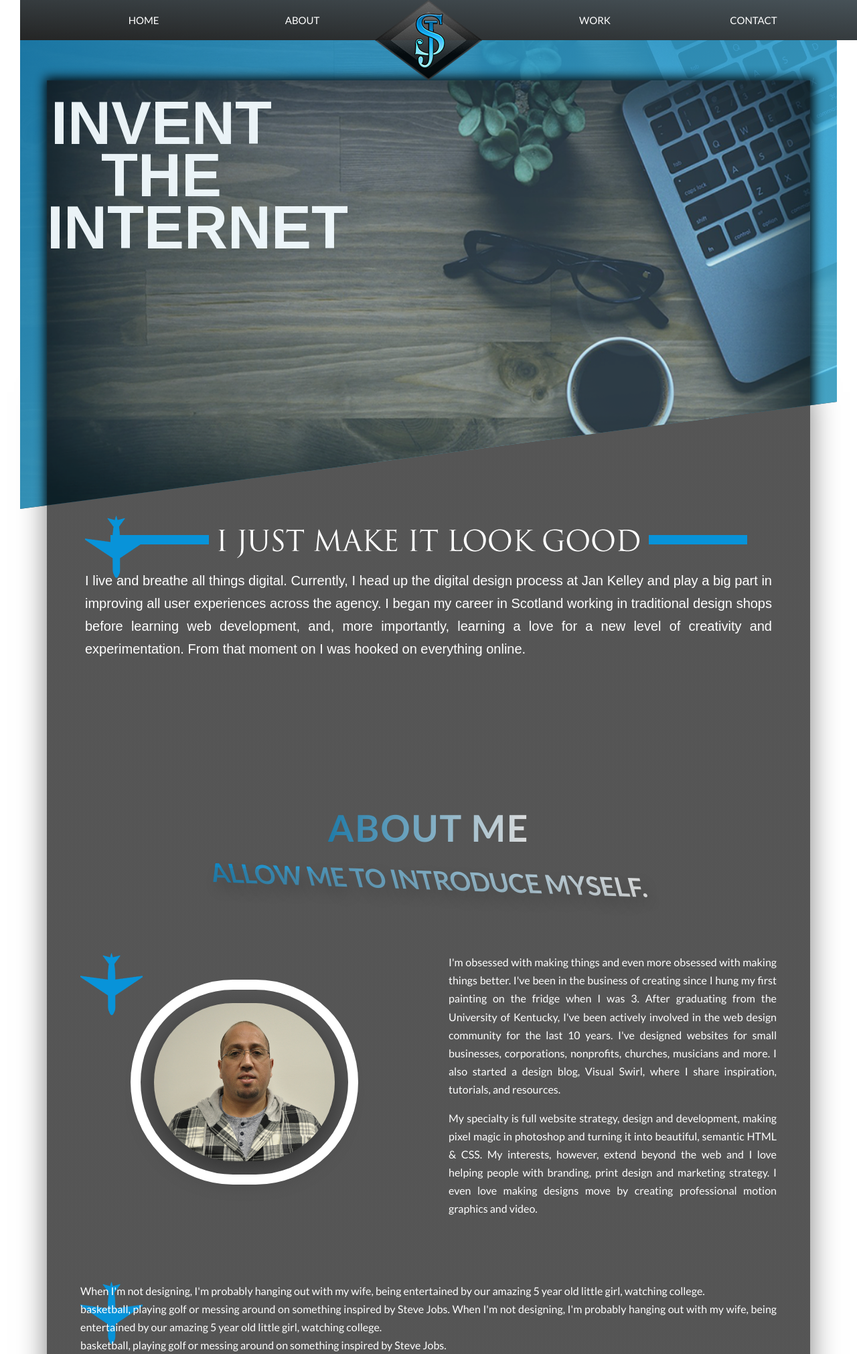
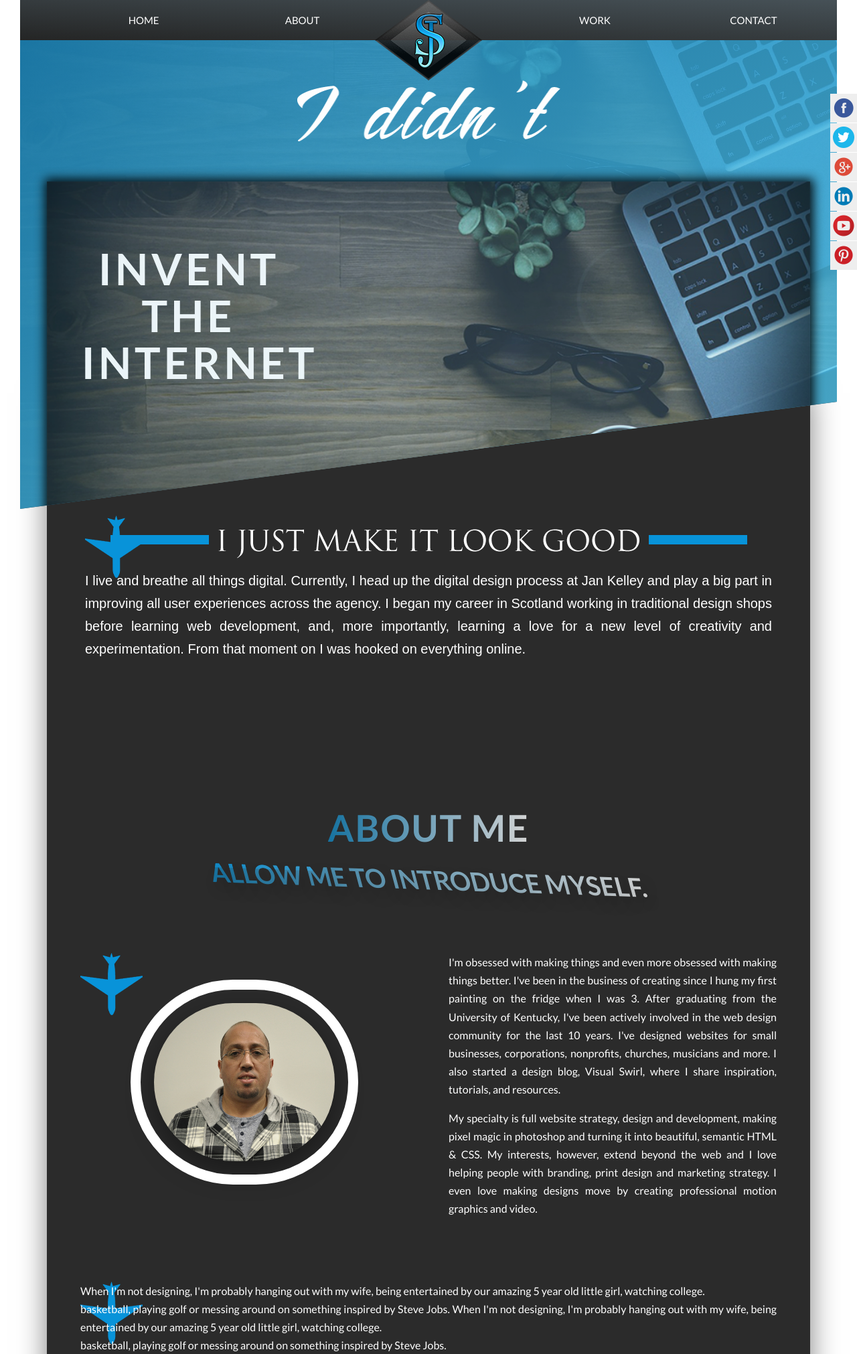
Before and after one commit to jaouadpxy/portfolio, a PHP site: page / in a window 1280 px wide. Shown: the top 2022 px of the page at 67% size. Run offline with PHP 8.4, Linux system fonts and the light colour scheme.

Commit message:
added the social media components

```diff
--- a/css/main.css
+++ b/css/main.css
@@ -457,6 +493,50 @@ body {
     opacity: 1;
     transform: translate(-50%, -50%) scale(1); }
 
+.sticky-container {
+  padding: 0px;
+  margin: 0px;
+  position: fixed;
+  right: -170px;
+  top: 140px;
+  width: 210px;
+  z-index: 1000000000; }
+
+.sticky li {
+  list-style-type: none;
+  background-color: #eee;
+  color: #efefef;
+  height: 43px;
+  padding: 0px;
+  margin: 0px 0px 1px 0px;
+  -webkit-transition: all 0.25s ease-in-out;
+  -moz-transition: all 0.25s ease-in-out;
+  -o-transition: all 0.25s ease-in-out;
+  transition: all 0.25s ease-in-out;
+  cursor: pointer;
+  z-index: 99999999; }
+
+.sticky li:hover {
+  margin-left: -115px; }
+
+.sticky li img {
+  float: left;
+  margin: 5px 4px;
+  margin-right: 5px; }
+
+.sticky li p {
+  padding-top: 5px;
+  margin: 0px;
+  line-height: 16px;
+  font-size: 11px; }
+
+.sticky li p a {
+  text-decoration: none;
+  color: #2C3539; }
+
+.sticky li p a:hover {
+  text-decoration: underline; }
+
 .row {
   background-image: url(../img/plane.png);
   background-repeat: no-repeat;
@@ -514,38 +599,57 @@ body {
     background-image: url(../img/heading-title.png);
     background-repeat: no-repeat;
     background-size: 100% 100%;
-    background-position: center center;
-    display: none; }
+    background-position: center center; }
+  .header__text-box {
+    position: absolute;
+    top: 25%;
+    left: 20%;
+    transform: translate(-50%, -50%); }
   .header-primary {
     min-height: 100vh;
     width: 114rem;
     margin: 6rem auto 0;
-    position: relative; }
-    .header-primary--sub {
+    position: relative;
+    backface-visibility: hidden; }
+    .header-primary__main {
       opacity: 0.9;
-      height: 100vh;
+      height: 95vh;
       background-image: url(../img/notebook-meduim.png);
       background-position: center;
       background-size: 100% 100%;
+      max-width: 114rem;
       width: 100%;
       background-repeat: no-repeat;
       display: inline-block;
       -webkit-box-shadow: 1px 0px 15px 4px #000000;
       box-shadow: 1px 0px 15px 4px #000000; }
-      .header-primary--sub__title {
-        position: absolute;
-        top: 0;
-        left: 0;
-        padding-top: 2.5rem;
-        font-size: 9rem;
-        font-family: "Arial", sans-serif;
-        font-weight: bold;
-        color: #fff;
-        text-align: center;
-        line-height: 7.8rem;
-        width: 30%; }
-        .header-primary--sub__titlespan {
-          display: block; }
+
+.heading-primary span {
+  display: block;
+  font-size: 6.5rem;
+  font-weight: 700;
+  color: #fff;
+  letter-spacing: .5rem;
+  line-height: 7rem; }
+
+.heading-primary :nth-child(1) {
+  animation-name: moveInRight;
+  animation-duration: 1s;
+  animation-timing-function: ease-in-out;
+  position: relative;
+  left: 2.5rem; }
+
+.heading-primary :nth-child(2) {
+  animation-name: moveInLeft;
+  animation-duration: 2s;
+  animation-timing-function: ease-in-out;
+  position: relative;
+  left: 9rem; }
+
+.heading-primary :nth-child(3) {
+  animation-name: moveInRight;
+  animation-duration: 2s;
+  animation-timing-function: ease-in-out; }
 
 .secondmain {
   height: 25rem;
@@ -639,12 +751,30 @@ body {
     float: right;
     text-align: justify; }
 
+@media screen and (max-width: 900px) {
+  .footer {
+    padding: 8rem 2rem; }
+    .footer__navigation {
+      width: 100%;
+      text-align: center; }
+    .footer__copyright {
+      width: 100%;
+      float: none; } }
+
+@media screen and (max-width: 600px) {
+  .footer {
+    padding: 8rem 0; }
+    .footer .footer__navigation {
+      width: 100%;
+      text-align: center;
+      padding-bottom: 3rem; } }
+
 .container {
   position: relative;
   max-width: 114rem;
-  box-shadow: 0 1.5rem 4rem rgba(0, 0, 0, 0.5);
+  box-shadow: 0 1.7rem 4rem rgba(0, 0, 0, 0.5);
   margin: 0 auto;
-  background-image: linear-gradient(to right bottom, rgba(43, 43, 43, 0.8), rgba(43, 43, 43, 0.8)), url(../img/plane.png);
+  background: #2b2b2b;
   padding: 20rem 0 7rem;
   margin-top: -19rem;
   background-repeat: no-repeat;
--- /dev/null
+++ b/indec.php
@@ -0,0 +1 @@
+<?php include_once("index.html"); ?>
--- a/index.html
+++ b/index.html
@@ -26,6 +26,8 @@
 </head>
 
 <body>
+
+    <header class="header">
             <nav class="nav">
                     <div class="toggle">
                         <i class="fa fa-bars menu" aria-hidden="true"></i>
@@ -44,23 +46,35 @@
                         <li><a href="#contact">CONTACT</a></li>
                     </ul>
                 </nav>
-    <header class="header">
         <h1 class="header__main">
            <!-- <img src="img/heading-title.png" alt="I didn't" class="header__main__img" /> -->
         </h1>
         <div id="home"></div>
 
         <div class="header-primary">
-            <div class="header-primary--sub">
-                <h1 class="header-primary--sub__title">
+            <div class="header-primary__main">
+                <!-- <h1 class="header-primary--sub__title">
                     <span>INVENT</span>
                     <span>THE</span>
                     <span>INTERNET</span>
                 </h1>
+             -->
+            <div class="header__text-box">
+                <h1 class="heading-primary">
+                    <span class="heading-primary--main">INVENT</span>
+                    <span class="heading-primary--sub1">THE</span>
+                    <span class="heading-primary--sub2">INTERNET</span>
+                </h1>
+
+                <!-- <a href="#section-tours" class="btn btn--white btn--animated">Discover our tours</a> -->
+            </div>
             </div>
 
         </div>
+
     </header>
+    <!-- <div class="wrap"> -->
+
 
     <main class="container">
         <div class=" row secondmain">
@@ -279,9 +293,12 @@
 
         </div>
     </main>
-
+<!-- </div> -->
 
     <footer class="footer">
+        <div class="row">
+
+        </div>
         <div class="footer__logo-box">
             <img src="img/logo.png" alt="Full logo" class="footer__logo">
         </div>
@@ -328,6 +345,35 @@
 
 
 
+    <div class="sticky-container">
+            <ul class="sticky">
+                <li>
+                    <img src="img/facebook-circle.png" width="32" height="32">
+                    <p><a href="https://www.facebook.com/codexworld" target="_blank">Like Us on<br>Facebook</a></p>
+                </li>
+                <li>
+                    <img height="32" src="img/twitter-circle.png" width="32">
+                    <p><a href="https://twitter.com/codexworldblog" target="_blank">Follow Us on<br>Twitter</a></p>
+                </li>
+                <li>
+                    <img src="img/gplus-circle.png" width="32" height="32">
+                    <p><a href="https://plus.google.com/codexworld" target="_blank">Follow Us on<br>Google+</a></p>
+                </li>
+                <li>
+                    <img src="img/linkedin-circle.png" width="32" height="32">
+                    <p><a href="https://www.linkedin.com/company/codexworld" target="_blank">Follow Us on<br>LinkedIn</a></p>
+                </li>
+                <li>
+                    <img src="img/youtube-circle.png" width="32" height="32">
+                    <p><a href="http://www.youtube.com/codexworld" target="_blank">Subscribe on<br>YouYube</a></p>
+                </li>
+                <li>
+                    <img src="img/pin-circle.png" width="32" height="32">
+                    <p><a href="https://www.pinterest.com/codexworld" target="_blank">Follow Us on<br>Pinterest</a></p>
+                </li>
+            </ul>
+        </div>
+
 
 
 
--- a/sass/base/_base.scss
+++ b/sass/base/_base.scss
@@ -50,3 +50,16 @@ body{
 		padding: 0;
 	}
 }
+
+@media screen and (max-width: 1200px){
+	html{
+		font-size:56.25% ;
+	}
+}
+
+
+@media screen and (max-width: 900px){
+	html{
+		font-size: 50%;
+	}
+}
--- /dev/null
+++ b/sass/components/_social.scss
@@ -0,0 +1,44 @@
+.sticky-container{
+    padding:0px;
+    margin:0px;
+    position:fixed;
+    right:-170px;
+    top:140px;
+    width:210px;
+    z-index: 1000000000;
+}
+.sticky li{
+    list-style-type:none;
+    background-color:$color-grey-light-4;
+    color:#efefef;
+    height:43px;
+    padding:0px;
+    margin:0px 0px 1px 0px;
+    -webkit-transition:all 0.25s ease-in-out;
+    -moz-transition:all 0.25s ease-in-out;
+    -o-transition:all 0.25s ease-in-out;
+    transition:all 0.25s ease-in-out;
+    cursor:pointer;
+    z-index: 99999999;
+}
+.sticky li:hover{
+    margin-left:-115px;
+}
+.sticky li img{
+    float:left;
+    margin:5px 4px;
+    margin-right:5px;
+}
+.sticky li p{
+    padding-top:5px;
+    margin:0px;
+    line-height:16px;
+    font-size:11px;
+}
+.sticky li p a{
+    text-decoration:none;
+    color:#2C3539;
+}
+.sticky li p a:hover{
+    text-decoration:underline;
+}
--- a/sass/layout/_footer.scss
+++ b/sass/layout/_footer.scss
@@ -61,3 +61,34 @@
         text-align: justify;
     }
 }
+
+@media screen and (max-width: 900px) {
+	.footer {
+              padding: 8rem 2rem;
+
+              &__navigation {
+                  width: 100%;
+                  text-align: center;
+              }
+            &__copyright {
+                width: 100%;
+                float: none;
+            }
+    }
+
+
+}
+
+@media screen and (max-width: 600px) {
+	.footer {
+              padding: 8rem 0;
+
+              .footer__navigation {
+                  width: 100%;
+                  text-align: center;
+                  padding-bottom: 3rem;
+              }
+    }
+
+
+}
--- a/sass/layout/_grid.scss
+++ b/sass/layout/_grid.scss
@@ -87,3 +87,11 @@
     }
 
 }
+
+@media screen and (max-width: 900px) {
+	.row {
+        max-width: 50rem;
+        padding:0 3rem;
+    }
+
+}
--- a/sass/layout/_header.scss
+++ b/sass/layout/_header.scss
@@ -5,10 +5,12 @@
 	height: 95vh;
 	 background-image: linear-gradient(to right bottom, rgba($color-primary, 0.8), rgba($color-primary-dark, 0.8)),
 		url(../img/notebook.jpg);
+	//  background-image: linear-gradient(to right bottom, rgba($color-primary, 0.8), rgba($color-primary-dark, 0.8)),
+	// 	url(../img/notebook.jpg);
 	background-size: cover;
 	background-position: center;
     background-repeat: no-repeat;
-	//background-position: top;
+
 	-webkit-clip-path: polygon(0 0, 100% 0, 100% 75vh, 0 100%);
 	clip-path: polygon(0 0, 100% 0, 100% 75vh, 0 100%);
 	position: relative;
@@ -24,17 +26,18 @@
 		background-repeat: no-repeat;
 		background-size: 100% 100%;
 		background-position: center center;
-		display: none;
 
 
 
-		//  &__img {
-		// 	 width: 100%;
-
-		// 	 height: auto;
-		//  }
 
 
+	}
+
+	&__text-box{
+		position: absolute;
+		top:25%;
+		left: 20%;
+		transform: translate(-50%, -50%);
 	}
 
 	&-primary {
@@ -42,49 +45,64 @@
 		width: $grid-width;
 		margin: 6rem auto 0;
 		position: relative;
+		backface-visibility: hidden;
 
-		&--sub {
+		&__main {
 			opacity: 0.9;
 
-			height: 100vh;
+			height: 95vh;
 			background-image: url(../img/notebook-meduim.png);
 			background-position: center;
 			background-size: 100% 100%;
+			max-width: 114rem;
 			width: 100%;
 			background-repeat: no-repeat;
 
 			display:inline-block;
-
 			-webkit-box-shadow: 1px 0px 15px 4px #000000;
 			box-shadow: 1px 0px 15px 4px #000000;
 
-            &__title{
-				position: absolute;
-				top:0;
-				left:0;
-                padding-top: 2.5rem;
-                font-size: 9rem;
-                font-family: "Arial", sans-serif;
-                font-weight: bold;
-                color: $color-white;
-                text-align: center;
-                line-height: 7.8rem;
-                width: 30%;
 
-                &span{
 
-                    display: block;
 		}
+
 
 	}
 }
 
+.heading-primary span{
+	        display: block;
+			font-size: 6.5rem;
+			font-weight: 700;
+			color: $color-white;
+			letter-spacing: .5rem;
+
+			line-height: 7rem;
+
 }
+.heading-primary :nth-child(1){
+	animation-name: moveInRight;
+	animation-duration:1s;
+	animation-timing-function: ease-in-out;
+	position: relative;
+	left:2.5rem;
+}
+
+.heading-primary :nth-child(2){
+	animation-name:moveInLeft;
+	animation-duration:2s;
+	animation-timing-function: ease-in-out;
+	position: relative;
+	left:9rem;
+}
+
+.heading-primary :nth-child(3){
+	animation-name: moveInRight ;
+	animation-duration:2s;
+	animation-timing-function: ease-in-out;
 }
 
 .secondmain{
-	//display: none;
-
 	height: 25rem;
 	max-width: 90%;
 	margin: 0 auto  10rem;
@@ -110,7 +128,7 @@
 
 @media screen and (max-width: 1200px){
 	.header-primary{
-     width: 90em;
+     width: 90rem;
 	}
 	.header-primary--sub__title{
 	   font-size: 6rem;
@@ -147,6 +165,18 @@
 		font-size:1.5rem;
 	   }
 	}
+	.header__text-box {
+		position: absolute;
+		top:18%;
+		left: 50%;
+		transform: translate(-50%, -50%);
+
+	}
+	.heading-primary span{
+
+		font-size: 5rem;
+		line-height: 6rem;
+	}
 }
 
 @media screen and (max-width: 600px){
--- a/sass/main.scss
+++ b/sass/main.scss
@@ -16,6 +16,7 @@
  @import "components/button";
 @import "components/form";
 @import "components/popup";
+@import "components/social";
 
 
 @import "layout/grid";
--- a/sass/pages/_home.scss
+++ b/sass/pages/_home.scss
@@ -3,9 +3,10 @@
 
 	position: relative;
 	max-width: $grid-width;
-	box-shadow: 0 1.5rem 4rem rgba($color-black, .5);
+	box-shadow: 0 1.7rem 4rem rgba($color-black, .5);
 	margin: 0 auto;
-	background-image: linear-gradient(to right bottom, rgba(43, 43, 43, 0.8), rgba(43, 43, 43, 0.8)), url(../img/plane.png);
+	background: #2b2b2b;
+
 	padding: 20rem 0 7rem;
 	margin-top: -19rem;
 	background-repeat: no-repeat;
```
Also changed, not shown: other parts of css/main.css (+73 -3 lines), other parts of sass/pages/_home.scss (+52 -4 lines), grid-css.html (deleted, +0 -79 lines), sass/base/_animations.scss (+43 -0 lines), img/facebook-circle.png (added), img/gplus-circle.png (added), img/linkedin-circle.png (added), img/pin-circle.png (added), img/twitter-circle.png (added), img/youtube-circle.png (added). Lines whose indentation alone changed are shown as unchanged.
